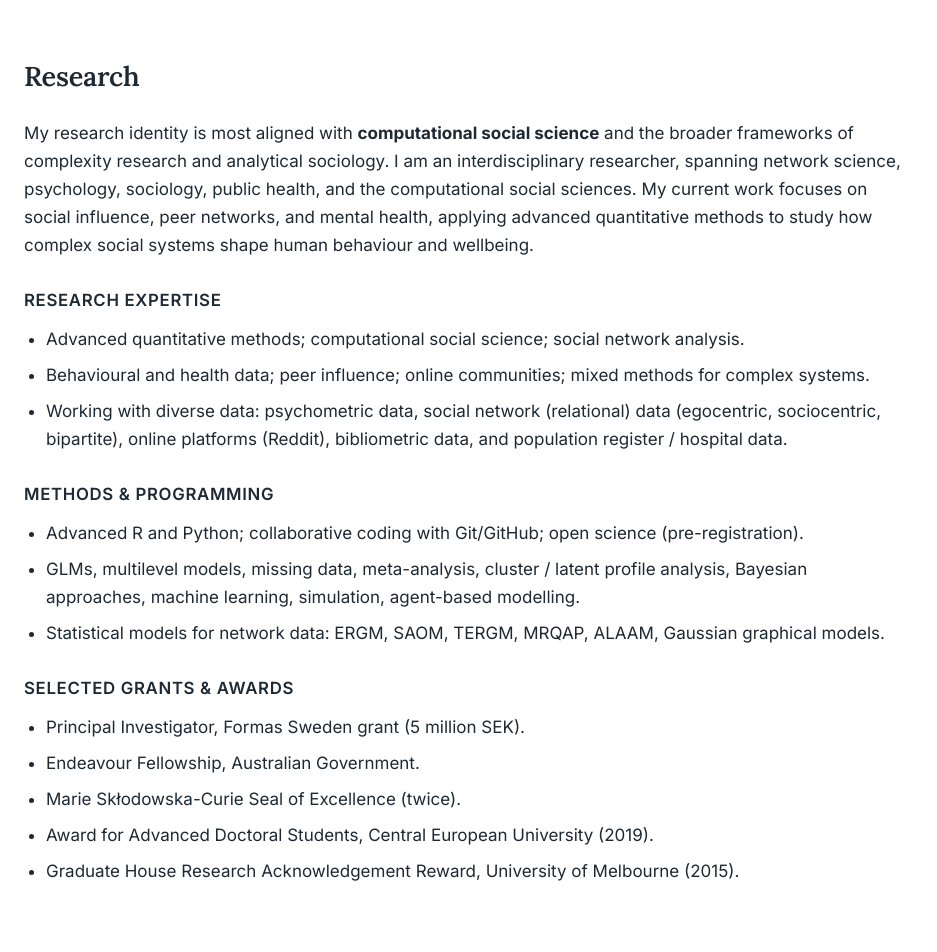
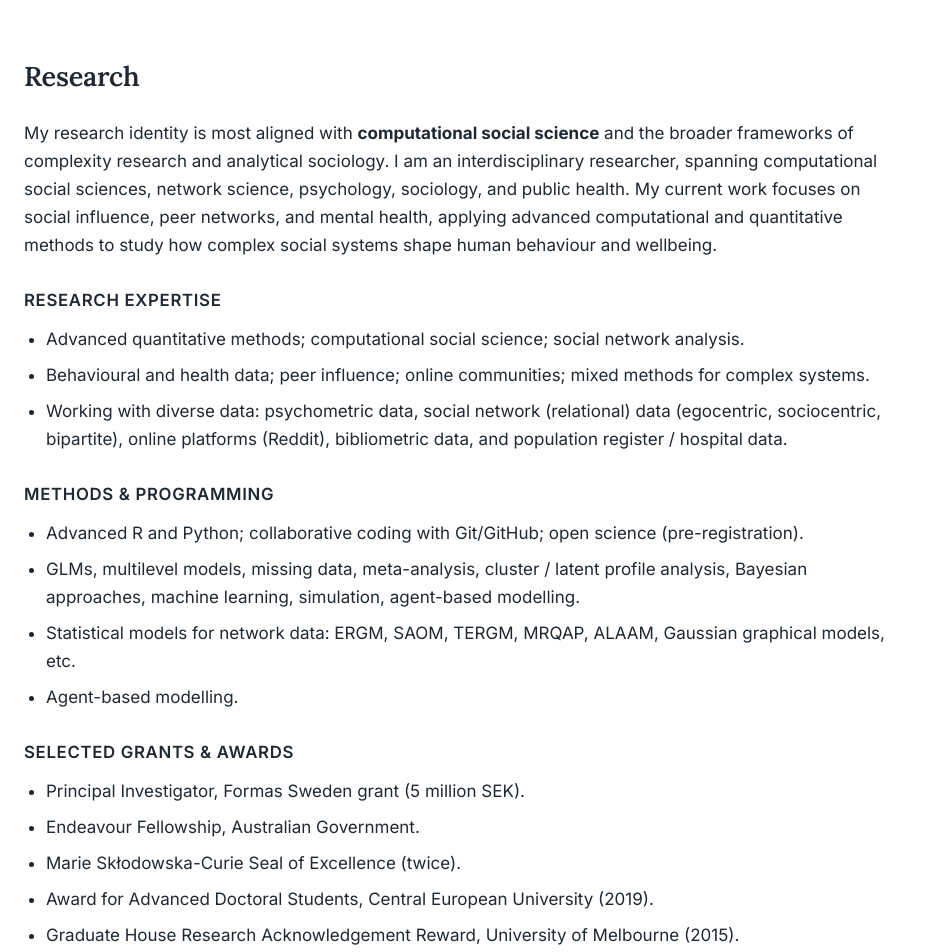
Before and after one commit to Srebrenka/Srebrenka.github.io, a plain HTML site: page index.html in a window 1280 px wide. Shown: the part 519-1471 px from the top of the page, without its empty margins (0-937 px from the left). Drawn offline with Linux system fonts and the light colour scheme.

Commit message:
# change 5

```diff
--- a/index.html
+++ b/index.html
@@ -65,9 +65,9 @@
   <p>
     My research identity is most aligned with <strong>computational social science</strong> and the broader
     frameworks of complexity research and analytical sociology. I am an interdisciplinary researcher,
-    spanning network science, psychology, sociology, public health, and the computational social sciences.
+    spanning computational social sciences, network science, psychology, sociology, and public health.
     My current work focuses on social influence, peer networks, and mental health, applying advanced
-    quantitative methods to study how complex social systems shape human behaviour and wellbeing.
+    computational and quantitative methods to study how complex social systems shape human behaviour and wellbeing.
   </p>
 
   <h3>Research expertise</h3>
@@ -81,7 +81,9 @@
   <ul>
     <li>Advanced R and Python; collaborative coding with Git/GitHub; open science (pre-registration).</li>
     <li>GLMs, multilevel models, missing data, meta-analysis, cluster / latent profile analysis, Bayesian approaches, machine learning, simulation, agent-based modelling.</li>
-    <li>Statistical models for network data: ERGM, SAOM, TERGM, MRQAP, ALAAM, Gaussian graphical models.</li>
+    <li>Statistical models for network data: ERGM, SAOM, TERGM, MRQAP, ALAAM, Gaussian graphical models, etc.</li>
+	<li>Agent-based modelling.</li>
+
   </ul>
 
   <h3>Selected grants &amp; awards</h3>
@@ -243,8 +245,8 @@
 <section id="travels" class="section alt">
   <h2>Where I&rsquo;ve Lived &amp; Worked</h2>
   <p>
-    Over the years, my research has taken me from Croatia across Europe, to Australia, and now back
-    to the West of Ireland. Below are some of the places that shaped my academic journey.
+    Over the years, my research has taken me from Croatia to Australia, and then back across Europe, and now I am in
+    the West of Ireland. Below are some of the places that shaped my academic journey.
   </p>
   <div class="gallery">
     <figure><img src="assets/images/zadar.jpg" alt="Zadar, Croatia" onerror="this.style.opacity=0.2" /><figcaption>Zadar, Croatia</figcaption></figure>
```
